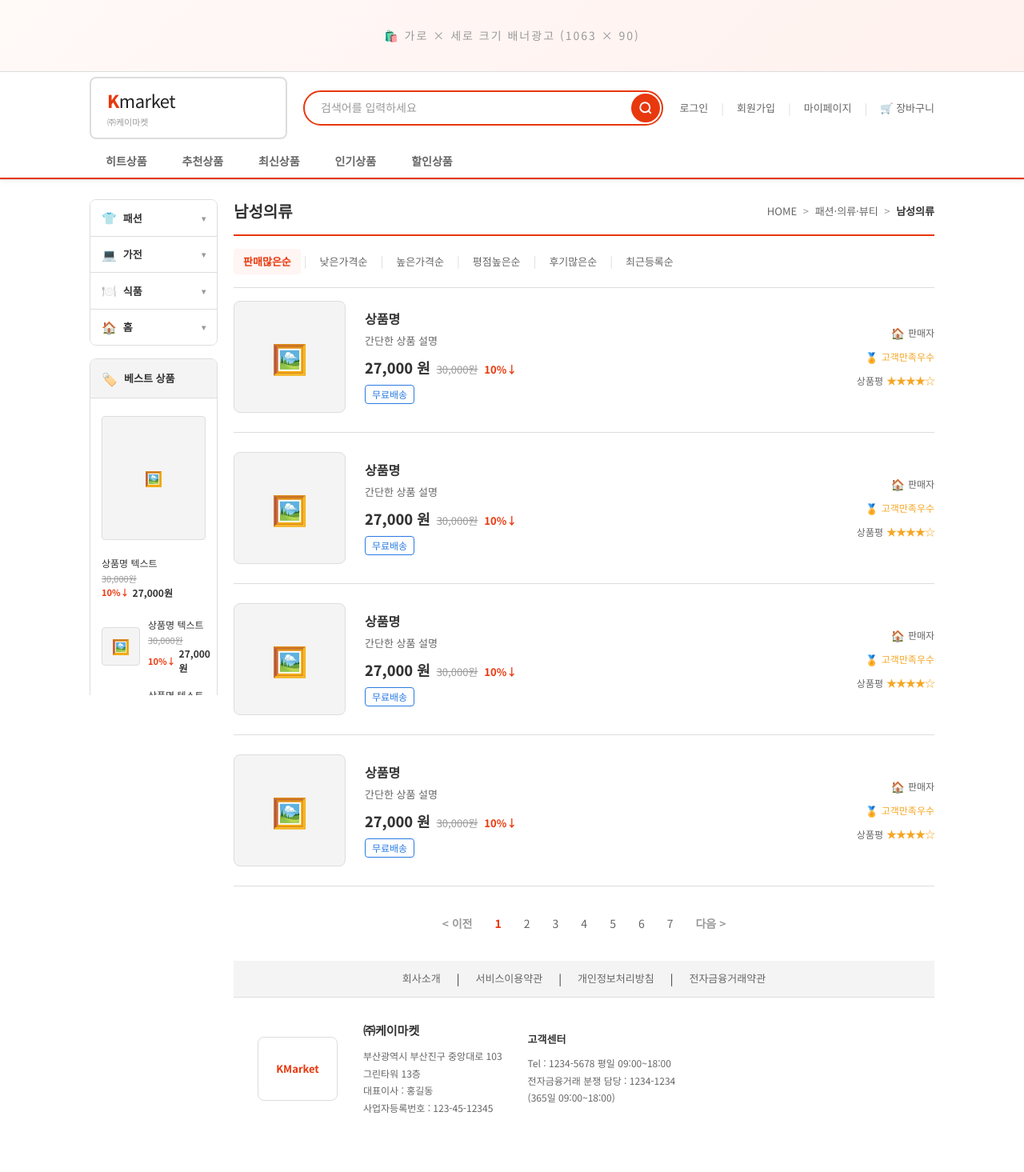
After one commit to SsuhyunO/K-Market, a Spring Boot app: page /product/list in a window 1280 px wide. The commit adds this page. Shown: the whole page at 80% size. Run offline with Spring Boot 4, Linux system fonts and the light colour scheme.

Commit message:
add product-list

```diff
--- a/src/main/java/org/example/k_market/controller/CompanyContoller.java
+++ b/src/main/java/org/example/k_market/controller/CompanyController.java
@@ -6,7 +6,7 @@ import org.springframework.web.bind.annotation.GetMapping;
 import org.springframework.web.bind.annotation.RequestParam;
 
 @Controller
-public class CompanyContoller {
+public class CompanyController {
     @GetMapping("/company/index")
     public String index(){
         return "/company/index";
--- /dev/null
+++ b/src/main/java/org/example/k_market/controller/ProductController.java
@@ -0,0 +1,60 @@
+package org.example.k_market.controller;
+
+import org.springframework.stereotype.Controller;
+import org.springframework.ui.Model;
+import org.springframework.web.bind.annotation.GetMapping;
+import org.springframework.web.bind.annotation.RequestParam;
+
+/**
+ * 상품목록 페이지 매핑
+ *
+ * templates/product/list.html ↔ GET /product/list
+ *
+ * 쿼리 파라미터:
+ *  - category : 1차 또는 2차 카테고리 ID (필수)
+ *  - sort     : 정렬 기준 (기본값 sales)
+ *               sales(판매많은순) | priceAsc(낮은가격순) | priceDesc(높은가격순)
+ *               ratingDesc(평점높은순) | reviewDesc(후기많은순) | latest(최근등록순)
+ *  - page     : 페이지 번호 (기본값 1), 10개씩 페이징
+ */
+@Controller
+public class ProductController {
+
+    private static final int PAGE_SIZE = 10;
+
+    @GetMapping("/product/list")
+    public String list(
+            @RequestParam(required = false) Long category,
+            @RequestParam(defaultValue = "sales") String sort,
+            @RequestParam(defaultValue = "1") int page,
+            Model model
+    ) {
+        model.addAttribute("categoryId", category);
+        model.addAttribute("sort", sort);
+        model.addAttribute("page", page);
+
+        // aside의 베스트 상품을 보여주기 위해 필요 (빈 리스트면 placeholder, 실제 데이터면 그 데이터)
+        model.addAttribute("bestProducts", java.util.List.of());
+
+        // ── 카테고리명 / 브레드크럼 정보 (실제로는 CategoryService에서 조회) ──
+        // model.addAttribute("categoryName", categoryService.findName(category));
+        // model.addAttribute("parentCategoryId", categoryService.findParentId(category));
+        // model.addAttribute("parentCategoryName", categoryService.findParentName(category));
+
+        // ── 정렬 기준에 따라 상품 목록 조회 (실제로는 ProductService에서 처리) ──
+        // Sort sortOption = switch (sort) {
+        //     case "priceAsc"    -> Sort.by("price").ascending();
+        //     case "priceDesc"   -> Sort.by("price").descending();
+        //     case "ratingDesc"  -> Sort.by("rating").descending();
+        //     case "reviewDesc"  -> Sort.by("reviewCount").descending();
+        //     case "latest"      -> Sort.by("createdAt").descending();
+        //     default            -> Sort.by("salesCount").descending(); // sales
+        // };
+        // Pageable pageable = PageRequest.of(page - 1, PAGE_SIZE, sortOption);
+        // Page<Product> result = productService.findByCategory(category, pageable);
+        // model.addAttribute("productList", result.getContent());
+        // model.addAttribute("totalPages", result.getTotalPages());
+
+        return "product/list";
+    }
+}
--- a/src/main/java/org/example/k_market/dto/AdminCategory.java
+++ b/src/main/java/org/example/k_market/dto/AdminCategory.java
@@ -11,6 +11,7 @@ import java.util.Optional;
 @AllArgsConstructor
 @ToString
 public enum AdminCategory {
+
     MAIN("/admin/main", "관리자 메인", "HOME &rsaquo; 관리자 메인"),
     SITE_SETTINGS("/admin/site-settings", "기본설정", "HOME &rsaquo; 환경설정 &rsaquo; 기본설정"),
     BANNER_MANAGEMENT("/admin/banner-management", "배너관리", "HOME &rsaquo; 환경설정 &rsaquo; 배너관리"),
--- /dev/null
+++ b/src/main/resources/static/css/product-list.css
@@ -0,0 +1,268 @@
+/* =============================================
+   KMarket - product-list.css
+   상품목록 페이지 전용 스타일
+   ============================================= */
+
+.page-wrapper {
+    max-width: var(--container-w);
+    margin: 24px auto 0;
+    padding: 0 12px 40px;   /* 하단 여백은 padding으로 */
+    display: flex;
+    gap: 20px;
+    align-items: flex-start; /* aside가 stretch되지 않도록 */
+}
+
+.main-content {
+    flex: 1;
+    min-width: 0;
+}
+
+/* ─────────────────────────────────────────────
+   ① 페이지 타이틀 + ② 브레드크럼
+───────────────────────────────────────────── */
+.list-header {
+    display: flex;
+    align-items: center;
+    justify-content: space-between;
+    padding-bottom: 14px;
+    border-bottom: 2px solid var(--color-primary);
+    margin-bottom: 16px;
+}
+.list-title {
+    font-size: 20px;
+    font-weight: 800;
+    color: var(--color-gray-900);
+}
+.breadcrumb {
+    font-size: 13px;
+    color: var(--color-gray-600);
+}
+.breadcrumb .sep {
+    margin: 0 4px;
+    color: var(--color-gray-400);
+}
+.breadcrumb .current {
+    color: var(--color-gray-900);
+    font-weight: 600;
+}
+
+/* ─────────────────────────────────────────────
+   ③ 상품 정렬 탭
+───────────────────────────────────────────── */
+.sort-tabs {
+    display: flex;
+    gap: 4px;
+    padding-bottom: 16px;
+    margin-bottom: 16px;
+    border-bottom: 1px solid var(--color-gray-200);
+}
+.sort-tabs a {
+    font-size: 13px;
+    color: var(--color-gray-600);
+    padding: 6px 12px;
+    border-radius: var(--radius-sm);
+    transition: background var(--transition), color var(--transition);
+}
+.sort-tabs a:hover {
+    background: var(--color-gray-100);
+}
+.sort-tabs a.active {
+    color: var(--color-primary);
+    font-weight: 700;
+    background: #fff5f2;
+}
+.sort-tabs .sep {
+    color: var(--color-gray-200);
+    align-self: center;
+}
+
+/* ─────────────────────────────────────────────
+   ④ 상품 리스트 (가로형 카드)
+───────────────────────────────────────────── */
+.product-list-row {
+    display: flex;
+    flex-direction: column;
+}
+
+.product-row-item {
+    display: flex;
+    gap: 24px;
+    padding: 24px 0;
+    border-bottom: 1px solid var(--color-gray-200);
+    cursor: pointer;
+    transition: background var(--transition);
+}
+.product-row-item:hover {
+    background: var(--color-gray-100);
+}
+.product-row-item:first-child {
+    padding-top: 0;
+}
+
+/* 썸네일 */
+.row-thumb {
+    width: 140px;
+    height: 140px;
+    flex-shrink: 0;
+    border: 1px solid var(--color-gray-200);
+    border-radius: var(--radius-md);
+    background: var(--color-gray-100);
+    display: flex;
+    align-items: center;
+    justify-content: center;
+    color: var(--color-gray-400);
+    font-size: 36px;
+    overflow: hidden;
+}
+.row-thumb img { width: 100%; height: 100%; object-fit: cover; }
+
+/* 상품 정보 영역 */
+.row-info {
+    flex: 1;
+    min-width: 0;
+    display: flex;
+    flex-direction: column;
+    justify-content: center;
+    gap: 6px;
+}
+.row-product-name {
+    font-size: 16px;
+    font-weight: 700;
+    color: var(--color-gray-900);
+}
+.row-product-desc {
+    font-size: 13px;
+    color: var(--color-gray-600);
+}
+
+/* 가격 영역 */
+.row-price-area {
+    display: flex;
+    align-items: baseline;
+    gap: 8px;
+    margin-top: 4px;
+}
+.row-price {
+    font-size: 18px;
+    font-weight: 800;
+    color: var(--color-gray-900);
+}
+.row-price-del {
+    font-size: 13px;
+    color: var(--color-price-del);
+    text-decoration: line-through;
+}
+.row-sale-rate {
+    font-size: 13px;
+    color: var(--color-sale);
+    font-weight: 700;
+}
+
+/* 배송비 표시 */
+.row-shipping {
+    margin-top: 2px;
+}
+.row-shipping .free {
+    display: inline-block;
+    font-size: 12px;
+    color: var(--color-free-ship);
+    border: 1px solid var(--color-free-ship);
+    border-radius: var(--radius-sm);
+    padding: 2px 8px;
+}
+.row-shipping .paid {
+    font-size: 12px;
+    color: var(--color-gray-600);
+}
+
+/* 우측: 판매자 등급 + 상품평 */
+.row-meta {
+    flex: 0 0 140px;
+    display: flex;
+    flex-direction: column;
+    align-items: flex-end;
+    justify-content: center;
+    gap: 10px;
+    text-align: right;
+}
+.row-seller {
+    display: flex;
+    align-items: center;
+    gap: 4px;
+    font-size: 12px;
+    color: var(--color-gray-600);
+}
+.row-seller .seller-badge {
+    font-size: 14px;
+}
+.row-seller-grade {
+    display: flex;
+    align-items: center;
+    gap: 4px;
+    font-size: 12px;
+}
+.row-seller-grade .grade-icon { font-size: 13px; }
+.grade-excellent { color: #f5a623; }
+.grade-good      { color: #2a7ae2; }
+.grade-normal    { color: var(--color-gray-400); }
+
+.row-rating {
+    display: flex;
+    align-items: center;
+    gap: 4px;
+}
+.row-rating .rating-label {
+    font-size: 12px;
+    color: var(--color-gray-600);
+}
+.row-rating .stars {
+    color: #f5a623;
+    font-size: 13px;
+    letter-spacing: -1px;
+}
+
+/* ─────────────────────────────────────────────
+   페이지네이션
+───────────────────────────────────────────── */
+.list-pagination {
+    display: flex;
+    justify-content: center;
+    align-items: center;
+    gap: 12px;
+    padding: 32px 0;
+}
+.list-pagination a {
+    font-size: 14px;
+    color: var(--color-gray-600);
+    padding: 4px 8px;
+    border-radius: var(--radius-sm);
+    transition: color var(--transition), background var(--transition);
+}
+.list-pagination a:hover { background: var(--color-gray-100); }
+.list-pagination a.active {
+    color: var(--color-primary);
+    font-weight: 700;
+}
+.list-pagination .page-nav {
+    font-weight: 600;
+    color: var(--color-gray-400);
+}
+.list-pagination .page-nav:hover { color: var(--color-primary); }
+
+/* ─────────────────────────────────────────────
+   반응형
+───────────────────────────────────────────── */
+@media (max-width: 900px) {
+    .row-thumb { width: 100px; height: 100px; font-size: 28px; }
+    .row-meta { flex: 0 0 100px; }
+    .sort-tabs { flex-wrap: wrap; }
+    .list-header { flex-direction: column; align-items: flex-start; gap: 6px; }
+}
+
+@media (max-width: 580px) {
+    .product-row-item { gap: 14px; }
+    .row-thumb { width: 80px; height: 80px; font-size: 22px; }
+    .row-product-name { font-size: 14px; }
+    .row-price { font-size: 16px; }
+    .row-meta { display: none; } /* 좁은 화면에서는 메타 정보 숨김 */
+}
--- a/src/main/resources/templates/fragments/aside.html
+++ b/src/main/resources/templates/fragments/aside.html
@@ -1,60 +1,62 @@
-<aside th:fragment="aside" id="aside">
+<div th:fragment="aside" id="aside">
+
+    <!-- 1차/2차 카테고리 클릭 시 /product/list?category=ID 로 이동 → 상품목록 페이지 출력 -->
     <nav class="aside-category">
-
         <ul>
             <li>
-                <a class="cat-item" th:href="@{/category/fashion}">
+                <a class="cat-item" th:href="@{/product/list(category=1)}">
                     <span class="cat-icon">👕</span>패션<span style="margin-left:auto;font-size:10px;color:var(--color-gray-400)">▾</span>
                 </a>
                 <div class="cat-sub">
-                    <a href="#">의류</a>
-                    <a href="#">뷰티</a>
+                    <a th:href="@{/product/list(category=11)}">의류</a>
+                    <a th:href="@{/product/list(category=12)}">뷰티</a>
                 </div>
             </li>
             <li>
-                <a class="cat-item" th:href="@{/category/digital}">
+                <a class="cat-item" th:href="@{/product/list(category=2)}">
                     <span class="cat-icon">💻</span>가전<span style="margin-left:auto;font-size:10px;color:var(--color-gray-400)">▾</span>
                 </a>
                 <div class="cat-sub">
-                    <a href="#">가전</a>
-                    <a href="#">디지털</a>
+                    <a th:href="@{/product/list(category=21)}">가전</a>
+                    <a th:href="@{/product/list(category=22)}">디지털</a>
                 </div>
             </li>
             <li>
-                <a class="cat-item" th:href="@{/category/food}">
+                <a class="cat-item" th:href="@{/product/list(category=3)}">
                     <span class="cat-icon">🍽️</span>식품<span style="margin-left:auto;font-size:10px;color:var(--color-gray-400)">▾</span>
                 </a>
                 <div class="cat-sub">
-                    <a href="#">식품</a>
-                    <a href="#">생활용품</a>
+                    <a th:href="@{/product/list(category=31)}">식품</a>
+                    <a th:href="@{/product/list(category=32)}">생활용품</a>
                 </div>
             </li>
             <li>
-                <a class="cat-item" th:href="@{/category/home}">
+                <a class="cat-item" th:href="@{/product/list(category=4)}">
                     <span class="cat-icon">🏠</span>홈<span style="margin-left:auto;font-size:10px;color:var(--color-gray-400)">▾</span>
                 </a>
                 <div class="cat-sub">
-                    <a href="#">홈</a>
-                    <a href="#">문구</a>
-                    <a href="#">취미</a>
+                    <a th:href="@{/product/list(category=41)}">홈</a>
+                    <a th:href="@{/product/list(category=42)}">문구</a>
+                    <a th:href="@{/product/list(category=43)}">취미</a>
                 </div>
             </li>
         </ul>
     </nav>
 
-    <!-- 베스트 상품: Controller에서 bestProducts(List<Product>, 최대 3개)를 모델에 담아 전달 -->
-    <div class="aside-best" th:unless="${hideBest == true}">
+    <!-- 베스트 상품: Controller가 bestProducts를 모델에 안 넣으면 자동으로 숨겨짐
+         (약관 페이지 등은 bestProducts를 넘기지 않으면 됨, fragment 호출부는 항상 동일) -->
+    <div class="aside-best" th:if="${bestProducts != null}">
         <div class="aside-best-title">
             <span>🏷️</span> 베스트 상품
         </div>
         <ul class="best-list" id="bestList">
 
-            <!-- bestProducts가 없을 때를 대비한 정적 예시 (th:remove로 실제 렌더링 시 제거됨) -->
-            <th:block th:if="${bestProducts == null}">
+            <!-- bestProducts가 비어있을 때(0건)를 대비한 placeholder 3개 -->
+            <th:block th:if="${#lists.isEmpty(bestProducts)}">
                 <li class="best-item rank-1">
                     <div class="best-thumb-placeholder">🖼️</div>
                     <div class="best-info">
-                        <div class="best-name">상품명</div>
+                        <div class="best-name">상품명 텍스트</div>
                         <div class="best-price-del">30,000원</div>
                         <div style="display:flex;gap:4px;align-items:center;">
                             <span class="best-sale">10%↓</span>
@@ -62,11 +64,10 @@
                         </div>
                     </div>
                 </li>
-
                 <li class="best-item">
                     <div class="best-thumb-placeholder">🖼️</div>
                     <div class="best-info">
-                        <div class="best-name">상품명</div>
+                        <div class="best-name">상품명 텍스트</div>
                         <div class="best-price-del">30,000원</div>
                         <div style="display:flex;gap:4px;align-items:center;">
                             <span class="best-sale">10%↓</span>
@@ -74,11 +75,10 @@
                         </div>
                     </div>
                 </li>
-
                 <li class="best-item">
                     <div class="best-thumb-placeholder">🖼️</div>
                     <div class="best-info">
-                        <div class="best-name">상품명</div>
+                        <div class="best-name">상품명 텍스트</div>
                         <div class="best-price-del">30,000원</div>
                         <div style="display:flex;gap:4px;align-items:center;">
                             <span class="best-sale">10%↓</span>
@@ -108,4 +108,4 @@
         </ul>
     </div>
 
-</aside>
+</div>
--- a/src/main/resources/templates/policy/buyer.html
+++ b/src/main/resources/templates/policy/buyer.html
@@ -15,7 +15,7 @@
 
 <div class="page-wrapper">
 
-    <aside th:replace="~{fragments/aside :: aside(hideBest=true)}"></aside>
+    <aside th:replace="~{fragments/aside :: aside}"></aside>
 
     <main class="main-content">
 
--- a/src/main/resources/templates/policy/finance.html
+++ b/src/main/resources/templates/policy/finance.html
@@ -15,7 +15,7 @@
 
 <div class="page-wrapper">
 
-    <aside th:replace="~{fragments/aside :: aside(hideBest=true)}"></aside>
+    <aside th:replace="~{fragments/aside :: aside}"></aside>
 
     <main class="main-content">
 
--- a/src/main/resources/templates/policy/location.html
+++ b/src/main/resources/templates/policy/location.html
@@ -15,7 +15,7 @@
 
 <div class="page-wrapper">
 
-    <aside th:replace="~{fragments/aside :: aside(hideBest=true)}"></aside>
+    <aside th:replace="~{fragments/aside :: aside}"></aside>
 
     <main class="main-content">
 
--- a/src/main/resources/templates/policy/privacy.html
+++ b/src/main/resources/templates/policy/privacy.html
@@ -15,7 +15,7 @@
 
 <div class="page-wrapper">
 
-    <aside th:replace="~{fragments/aside :: aside(hideBest=true)}"></aside>
+    <aside th:replace="~{fragments/aside :: aside}"></aside>
 
     <main class="main-content">
 
--- a/src/main/resources/templates/policy/seller.html
+++ b/src/main/resources/templates/policy/seller.html
@@ -15,7 +15,7 @@
 
 <div class="page-wrapper">
 
-    <aside th:replace="~{fragments/aside :: aside(hideBest=true)}"></aside>
+    <aside th:replace="~{fragments/aside :: aside}"></aside>
 
     <main class="main-content">
 
--- /dev/null
+++ b/src/main/resources/templates/product/list.html
@@ -0,0 +1,199 @@
+<!DOCTYPE html>
+<html lang="ko" xmlns:th="http://www.thymeleaf.org">
+<head>
+    <meta charset="UTF-8">
+    <meta name="viewport" content="width=device-width, initial-scale=1.0">
+    <title th:text="${categoryName} + ' - KMarket'">상품목록 - KMarket</title>
+    <link rel="preconnect" href="https://fonts.googleapis.com">
+    <link href="https://fonts.googleapis.com/css2?family=Noto+Sans+KR:wght@400;600;700;800&display=swap" rel="stylesheet">
+    <link rel="stylesheet" th:href="@{/css/common.css}">
+    <link rel="stylesheet" th:href="@{/css/product-list.css}">
+</head>
+<body>
+
+<header th:replace="~{fragments/header :: header}"></header>
+
+<div class="page-wrapper">
+
+    <!-- aside에서 1차/2차 카테고리 클릭 시 이 페이지(/product/list)로 이동 -->
+    <aside th:replace="~{fragments/aside :: aside}"></aside>
+
+    <main class="main-content">
+
+        <!-- ① 페이지 타이틀 + ② 브레드크럼 -->
+        <!--
+            💡 퍼블리싱 전용 매핑 로직 (서버 연결 전 테스트용)
+            주소창의 ?category=12 번호를 읽어 1차(parent)와 2차(current) 이름을 자동으로 할당합니다.
+        -->
+        <div class="list-header"
+             th:with="
+                cateId=${param.category != null ? param.category[0] : '12'},
+                parentName=${
+                    (cateId == '11' or cateId == '12') ? '패션·의류·뷰티' :
+                    ((cateId == '21' or cateId == '22') ? '가전·디지털' :
+                    ((cateId == '31' or cateId == '32') ? '식품·생필품' :
+                    ((cateId == '41' or cateId == '42' or cateId == '43') ? '홈·데코·문구' : null)))
+                },
+                currentName=${
+                    cateId == '11' ? '브랜드패션' :
+                    (cateId == '12' ? '남성의류' :
+                    (cateId == '13' ? '여성의류' :
+                    (cateId == '21' ? '노트북/PC' :
+                    (cateId == '22' ? '가전제품' :
+                    (cateId == '31' ? '신선식품' :
+                    (cateId == '41' ? '가구/DIY' : '전체상품'))))))
+                }
+             ">
+
+            <!-- 메인 타이틀 -->
+            <h1 class="list-title" th:text="${currentName}">상품목록</h1>
+
+            <nav class="breadcrumb">
+                <a th:href="@{/}">HOME</a>
+
+                <!-- 1차 카테고리 (매핑된 이름이 있을 때만 노출) -->
+                <th:block th:if="${parentName != null}">
+                    <span class="sep">&gt;</span>
+                    <a href="#" th:text="${parentName}">1차 카테고리</a>
+                </th:block>
+
+                <!-- 2차 (현재) 카테고리 -->
+                <span class="sep">&gt;</span>
+                <span class="current" th:text="${currentName}">현재 카테고리</span>
+            </nav>
+        </div>
+
+        <!-- ③ 상품 정렬: 판매많은순 | 낮은가격순 | 높은가격순 | 평점높은순 | 후기많은순 | 최근등록순 -->
+        <nav class="sort-tabs">
+            <a th:href="@{/product/list(category=${categoryId}, sort='sales')}"
+               th:class="${sort == null or sort == 'sales'} ? 'active' : ''">판매많은순</a>
+            <span class="sep">|</span>
+            <a th:href="@{/product/list(category=${categoryId}, sort='priceAsc')}"
+               th:class="${sort == 'priceAsc'} ? 'active' : ''">낮은가격순</a>
+            <span class="sep">|</span>
+            <a th:href="@{/product/list(category=${categoryId}, sort='priceDesc')}"
+               th:class="${sort == 'priceDesc'} ? 'active' : ''">높은가격순</a>
+            <span class="sep">|</span>
+            <a th:href="@{/product/list(category=${categoryId}, sort='ratingDesc')}"
+               th:class="${sort == 'ratingDesc'} ? 'active' : ''">평점높은순</a>
+            <span class="sep">|</span>
+            <a th:href="@{/product/list(category=${categoryId}, sort='reviewDesc')}"
+               th:class="${sort == 'reviewDesc'} ? 'active' : ''">후기많은순</a>
+            <span class="sep">|</span>
+            <a th:href="@{/product/list(category=${categoryId}, sort='latest')}"
+               th:class="${sort == 'latest'} ? 'active' : ''">최근등록순</a>
+        </nav>
+
+        <!-- ④ 상품 리스트: 10개씩 페이징 -->
+        <div class="product-list-row">
+
+            <!-- productList가 없거나 비어있을 때 placeholder 4개 -->
+            <th:block th:if="${productList == null or #lists.isEmpty(productList)}">
+
+                <a href="#" class="product-row-item" th:each="i : ${#numbers.sequence(1, 4)}">
+                    <div class="row-thumb">🖼️</div>
+                    <div class="row-info">
+                        <div class="row-product-name">상품명</div>
+                        <div class="row-product-desc">간단한 상품 설명</div>
+                        <div class="row-price-area">
+                            <span class="row-price">27,000 원</span>
+                            <span class="row-price-del">30,000원</span>
+                            <span class="row-sale-rate">10%↓</span>
+                        </div>
+                        <div class="row-shipping">
+                            <span class="free">무료배송</span>
+                        </div>
+                    </div>
+                    <div class="row-meta">
+                        <div class="row-seller">
+                            <span class="seller-badge">🏠</span> 판매자
+                        </div>
+                        <div class="row-seller-grade grade-excellent">
+                            <span class="grade-icon">🏅</span> 고객만족우수
+                        </div>
+                        <div class="row-rating">
+                            <span class="rating-label">상품평</span>
+                            <span class="stars">★★★★☆</span>
+                        </div>
+                    </div>
+                </a>
+
+            </th:block>
+
+            <!-- 실제 데이터 -->
+            <a th:each="product : ${productList}"
+               th:href="@{/product/{id}(id=${product.id})}"
+               class="product-row-item">
+
+                <div class="row-thumb">
+                    <img th:if="${product.thumbnailUrl}" th:src="${product.thumbnailUrl}" alt="">
+                    <span th:unless="${product.thumbnailUrl}">🖼️</span>
+                </div>
+
+                <div class="row-info">
+                    <div class="row-product-name" th:text="${product.name}">상품명</div>
+                    <div class="row-product-desc" th:text="${product.description}">간단한 상품 설명</div>
+
+                    <div class="row-price-area">
+                        <span class="row-price" th:text="${product.salePrice} + ' 원'">27,000 원</span>
+                        <span class="row-price-del" th:if="${product.discountRate > 0}"
+                              th:text="${product.originalPrice} + '원'">30,000원</span>
+                        <span class="row-sale-rate" th:if="${product.discountRate > 0}"
+                              th:text="${product.discountRate} + '%↓'">10%↓</span>
+                    </div>
+
+                    <!-- 배송비 여부에 따라 무료배송 / 배송비 표시 -->
+                    <div class="row-shipping">
+                        <span class="free" th:if="${product.freeShipping}">무료배송</span>
+                        <span class="paid" th:unless="${product.freeShipping}"
+                              th:text="'배송비 ' + ${product.shippingFee} + '원'">배송비 2,500원</span>
+                    </div>
+                </div>
+
+                <div class="row-meta">
+                    <div class="row-seller">
+                        <span class="seller-badge">🏠</span>
+                        <span th:text="${product.sellerName}">판매자</span>
+                    </div>
+
+                    <!-- 판매자 등급에 따라 뱃지 출력 -->
+                    <div class="row-seller-grade"
+                         th:class="'row-seller-grade ' + (${product.sellerGrade == 'EXCELLENT'} ? 'grade-excellent' : (${product.sellerGrade == 'GOOD'} ? 'grade-good' : 'grade-normal'))">
+                        <span class="grade-icon">🏅</span>
+                        <span th:text="${product.sellerGrade == 'EXCELLENT'} ? '고객만족우수' : (${product.sellerGrade == 'GOOD'} ? '우수' : '일반')">고객만족우수</span>
+                    </div>
+
+                    <!-- 상품평에 따라 rating 별점 출력
+                         Controller에서 product.ratingStarsText (예: "★★★★☆")를 미리 만들어서 넘겨주는 방식 추천 -->
+                    <div class="row-rating">
+                        <span class="rating-label">상품평</span>
+                        <span class="stars" th:text="${product.ratingStarsText}">★★★★☆</span>
+                    </div>
+                </div>
+
+            </a>
+
+        </div>
+
+        <!-- 페이지네이션: 7개씩 노출, 이전/다음 -->
+        <nav class="list-pagination">
+            <a href="#" class="page-nav">&lt; 이전</a>
+            <a href="#" class="active">1</a>
+            <a href="#">2</a>
+            <a href="#">3</a>
+            <a href="#">4</a>
+            <a href="#">5</a>
+            <a href="#">6</a>
+            <a href="#">7</a>
+            <a href="#" class="page-nav">다음 &gt;</a>
+        </nav>
+
+        <footer th:replace="~{fragments/footer :: footer}"></footer>
+
+    </main>
+
+</div>
+
+<script th:src="@{/js/common.js}"></script>
+</body>
+</html>
```
Also changed, not shown: src/main/java/org/example/k_market/controller/HomeController.java (added, +36 -0 lines), src/main/resources/templates/product/cart.html (added, +10 -0 lines), src/main/resources/templates/product/complete.html (added, +10 -0 lines), src/main/resources/templates/product/order.html (added, +10 -0 lines), src/main/resources/templates/product/search.html (added, +10 -0 lines), src/main/resources/templates/product/view.html (added, +10 -0 lines).
